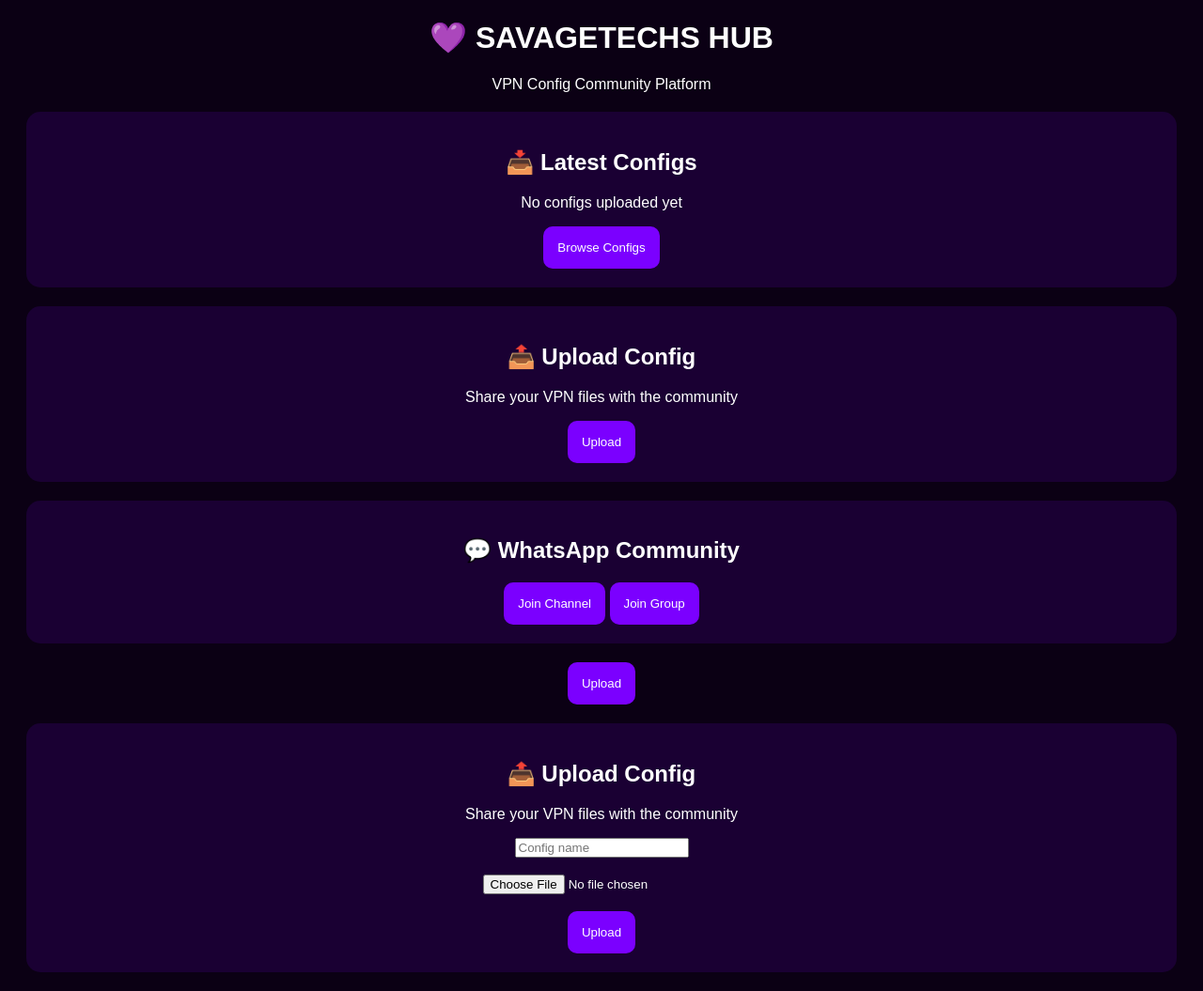
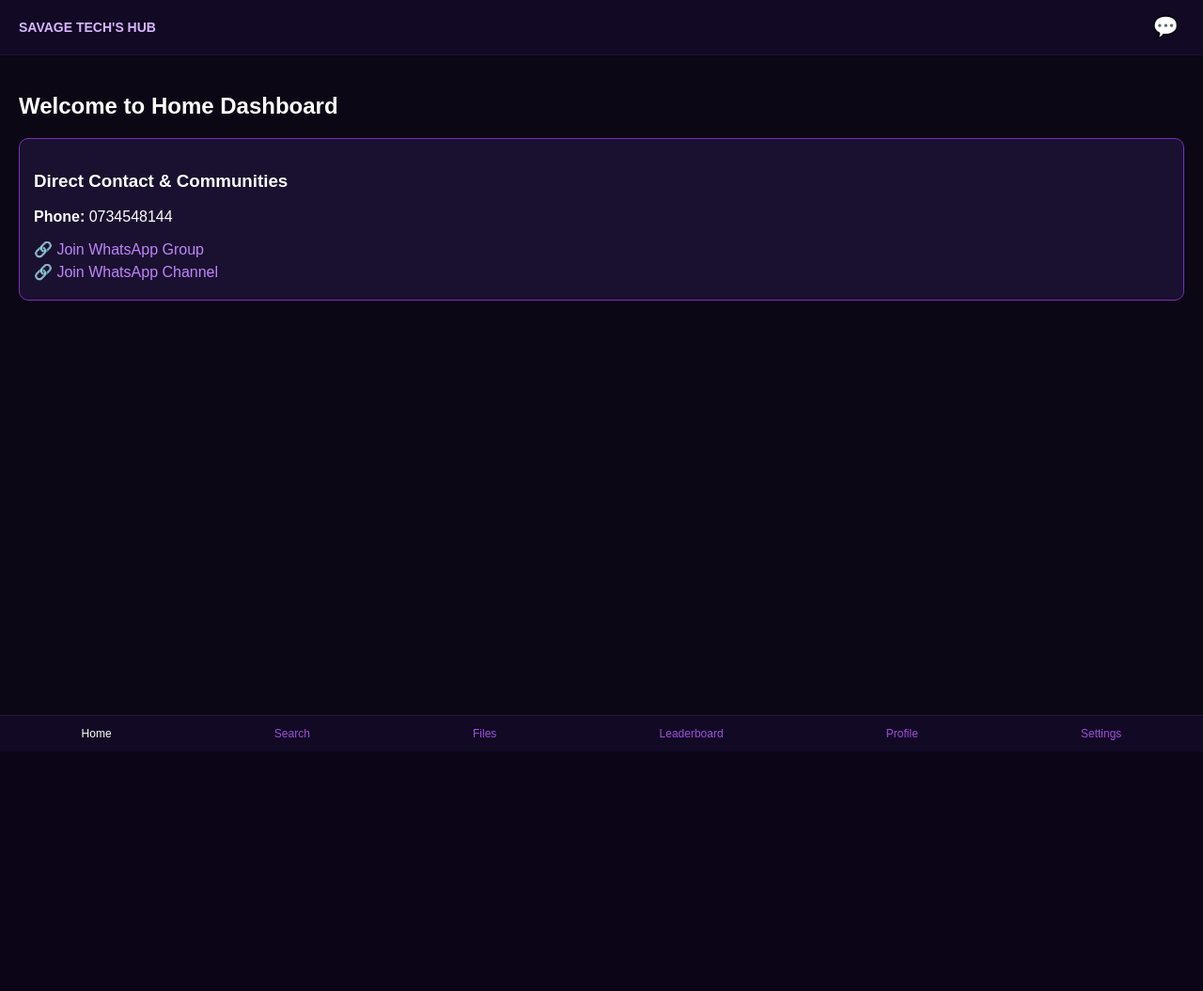
Before and after one commit to ramantswanamukhethwa16-crypto/savagetechs-hub, a Flask app: page /home in a window 1280 px wide. Shown: the whole page at 94% size. After the commit the page ends 800 px from the top, so only its background shows below. Run offline with Flask 3, Linux system fonts and the light colour scheme.

Commit message:
Add profile stats, settings info, and fullscreen community chat overlay

```diff
--- a/templates/index.html
+++ b/templates/index.html
@@ -1,78 +1,94 @@
 <!DOCTYPE html>
-<html>
+<html lang="en">
 <head>
-<title>SAVAGETECHS HUB</title>
+    <meta charset="UTF-8">
+    <title>Home - SAVAGE TECH'S HUB</title>
+    <style>
+        body { background-color: #0b0714; color: #fff; font-family: sans-serif; margin: 0; padding-bottom: 70px; }
+        header { display: flex; justify-content: space-between; align-items: center; padding: 15px 20px; border-bottom: 1px solid #1a102f; background: #120924; }
+        .header-title { color: #d8b4fe; font-size: 14px; font-weight: bold; }
+        .msg-btn { background: none; border: none; font-size: 22px; cursor: pointer; color: #9d4edd; }
+        .container { padding: 20px; }
 
-<style>
-body {
-    background:#0b0014;
-    color:white;
-    font-family:Arial;
-    text-align:center;
-}
+        /* Fullscreen Community Overlay */
+        #communityOverlay { display: none; position: fixed; top: 0; left: 0; width: 100%; height: 100%; background: #0b0714; z-index: 1000; flex-direction: column; }
+        .community-header { background: #1a102f; padding: 15px; display: flex; justify-content: space-between; align-items: center; border-bottom: 1px solid #7b2cbf; }
+        .close-community { background: #7b2cbf; color: white; border: none; padding: 5px 12px; border-radius: 5px; cursor: pointer; }
+        .chat-body { flex: 1; padding: 15px; overflow-y: auto; display: flex; flex-direction: column; gap: 10px; }
+        .chat-footer { padding: 15px; background: #120924; display: flex; gap: 10px; }
+        .chat-footer input { flex: 1; padding: 10px; background: #0b0714; border: 1px solid #9d4edd; color: white; border-radius: 6px; }
+        .chat-footer button { padding: 10px 15px; background: #9d4edd; border: none; color: white; border-radius: 6px; font-weight: bold; cursor: pointer; }
 
-.card {
-    background:#1a0033;
-    margin:20px;
-    padding:20px;
-    border-radius:15px;
-}
+        .contact-box { background: #1a102f; padding: 15px; border-radius: 10px; border: 1px solid #7b2cbf; margin-bottom: 15px; }
+        .contact-box a { color: #c084fc; text-decoration: none; display: block; margin: 5px 0; }
 
-button {
-    background:#7b00ff;
-    color:white;
-    border:none;
-    padding:15px;
-    border-radius:10px;
-}
-</style>
+        .nav-bar { position: fixed; bottom: 0; width: 100%; background: #120924; display: flex; justify-content: space-around; padding: 12px 0; border-top: 1px solid #241442; z-index: 100; }
+        .nav-item { color: #9d4edd; text-decoration: none; font-size: 12px; }
+    </style>
+</head>
+<body>
+    <header>
+        <div class="header-title">SAVAGE TECH'S HUB</div>
+        <button class="msg-btn" onclick="openCommunity()">💬</button>
+    </header>
 
-</head>
+    <div class="container">
+        <h2>Welcome to Home Dashboard</h2>
+        <div class="contact-box">
+            <h3>Direct Contact & Communities</h3>
+            <p><strong>Phone:</strong> 0734548144</p>
+            <a href="https://chat.whatsapp.com/Dwo9fLMp6024VJJFTrvFR9?s=cl&p=a&ilr=4" target="_blank">🔗 Join WhatsApp Group</a>
+            <a href="https://whatsapp.com/channel/0029VbE5WU6HFxP9MwedVO05" target="_blank">🔗 Join WhatsApp Channel</a>
+        </div>
+    </div>
 
-<body>
+    <!-- Fullscreen Community Overlay Modal -->
+    <div id="communityOverlay">
+        <div class="community-header">
+            <h3>Savage Community Chat</h3>
+            <button class="close-community" onclick="closeCommunity()">X</button>
+        </div>
+        <div class="chat-body" id="chatBody">
+            <div style="background: #1a102f; padding: 10px; border-radius: 8px; max-width: 80%;"><strong>Admin:</strong> Welcome everyone to the community room! Plan your tasks here.</div>
+        </div>
+        <div class="chat-footer">
+            <input type="text" id="chatInput" placeholder="Type a message...">
+            <button onclick="sendMessage()">Send</button>
+        </div>
+    </div>
 
-<h1>💜 SAVAGETECHS HUB</h1>
-<p>VPN Config Community Platform</p>
+    <div class="nav-bar">
+        <a href="/home" class="nav-item" style="color: #fff;">Home</a>
+        <a href="/search" class="nav-item">Search</a>
+        <a href="/files" class="nav-item">Files</a>
+        <a href="/leaderboard" class="nav-item">Leaderboard</a>
+        <a href="/profile" class="nav-item">Profile</a>
+        <a href="/settings" class="nav-item">Settings</a>
+    </div>
 
-<div class="card">
-<h2>📥 Latest Configs</h2>
-<p>No configs uploaded yet</p>
-<button>Browse Configs</button>
-</div>
-
-<div class="card">
-<h2>📤 Upload Config</h2>
-<p>Share your VPN files with the community</p>
-<button>Upload</button>
-</div>
-
-<div class="card">
-<h2>💬 WhatsApp Community</h2>
-<button>Join Channel</button>
-<button>Join Group</button>
-</div>
-<button>Upload</button><div class="card">
-
-<h2>📤 Upload Config</h2>
-
-<p>Share your VPN files with the community</p>
-
-<form action="/upload" method="POST" enctype="multipart/form-data">
-
-<input type="text" name="name" placeholder="Config name" required>
-
-<br><br>
-
-<input type="file" name="file" required>
-
-<br><br>
-
-<button type="submit">
-Upload
-</button>
-
-</form>
-
-</div>
+    <script>
+        function openCommunity() {
+            document.getElementById('communityOverlay').style.display = 'flex';
+        }
+        function closeCommunity() {
+            document.getElementById('communityOverlay').style.display = 'none';
+        }
+        function sendMessage() {
+            const input = document.getElementById('chatInput');
+            if(input.value.trim() !== '') {
+                const chatBody = document.getElementById('chatBody');
+                const msg = document.createElement('div');
+                msg.style.background = '#3b0764';
+                msg.style.padding = '10px';
+                msg.style.borderRadius = '8px';
+                msg.style.alignSelf = 'flex-end';
+                msg.style.maxWidth = '80%';
+                msg.innerText = input.value;
+                chatBody.appendChild(msg);
+                input.value = '';
+                chatBody.scrollTop = chatBody.scrollHeight;
+            }
+        }
+    </script>
 </body>
 </html>
```
Also changed, not shown: templates/profile.html (added, +65 -0 lines), templates/settings.html (added, +60 -0 lines).
